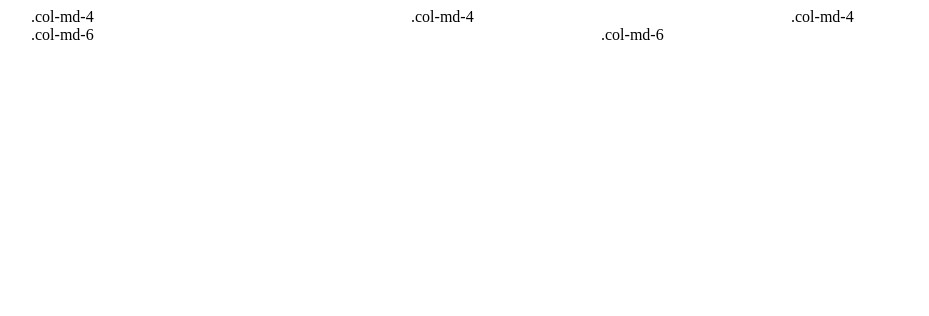
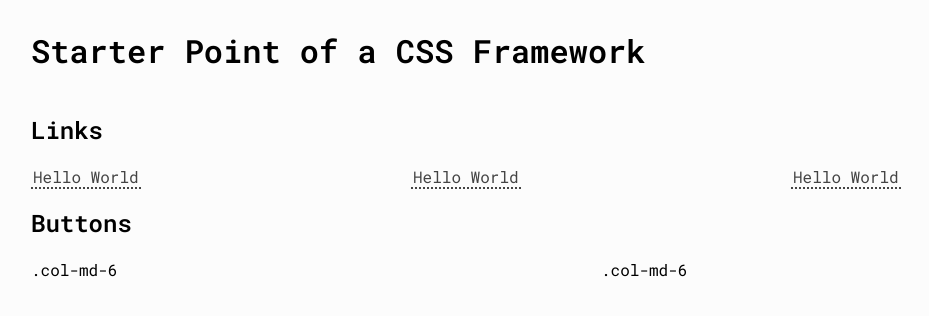
Before and after one commit to ogzhncrt/fiesel, a plain HTML site: page index.html in a window 1280 px wide. Shown: the whole page, without its empty margins (54-983 px from the left). Drawn offline with Linux system fonts and the light colour scheme.

Commit message:
links added

```diff
--- a/css/fiesel-initial.css
+++ b/css/fiesel-initial.css
@@ -0,0 +1,21 @@
+@import url('https://fonts.googleapis.com/css2?family=Roboto+Mono:wght@300;400;600&display=swap');
+
+html {
+	font-family: 'Roboto Mono', monospace;
+}
+
+body {
+	background-color: #FCFCFC;
+}
+
+a {
+	color: #444;
+	border-bottom: dotted 2px #444;
+	padding: 0px 2px;
+	text-decoration: none;
+}
+
+a:hover {
+	color: #000;
+	border-bottom: dotted 2px #000;
+}
--- a/index.html
+++ b/index.html
@@ -6,16 +6,39 @@
 		<title>Fiesel Initial</title>
 
 		<link rel="stylesheet" href="css/bootstrap-grid.min.css">
+		<link rel="stylesheet" href="css/fiesel-initial.css">
 	</head>
 	<body>
 		<div class="bootstrap-wrapper">
 			<div class="container">
 				<div class="row">
-				<div class="col-md-4">.col-md-4</div>
-				<div class="col-md-4">.col-md-4</div>
-				<div class="col-md-4">.col-md-4</div>
+					<div class="col-md-12">
+						<h1>Starter Point of a CSS Framework</h1>
 					</div>
-			<div class="row hidden-sm-down"> <!-- Hidden on small screens -->
+				</div>
+
+				<div class="row">
+					<div class="col-md-12">
+						<h2>Links</h3>
+					</div>
+				</div>
+				<div class="row">
+					<div class="col-md-4">
+						<a href="#">Hello World</a>
+					</div>
+					<div class="col-md-4">
+						<a href="#">Hello World</a>
+					</div>
+					<div class="col-md-4">
+						<a href="#">Hello World</a>
+					</div>
+				</div>
+				<div class="row">
+					<div class="col-md-12">
+						<h2>Buttons</h3>
+					</div>
+				</div>
+				<div class="row"> <!-- Hidden on small screens -->
 					<div class="col-md-6">.col-md-6</div>
 					<div class="col-md-6">.col-md-6</div>
 				</div>
```
Lines whose indentation alone changed are shown as unchanged.
